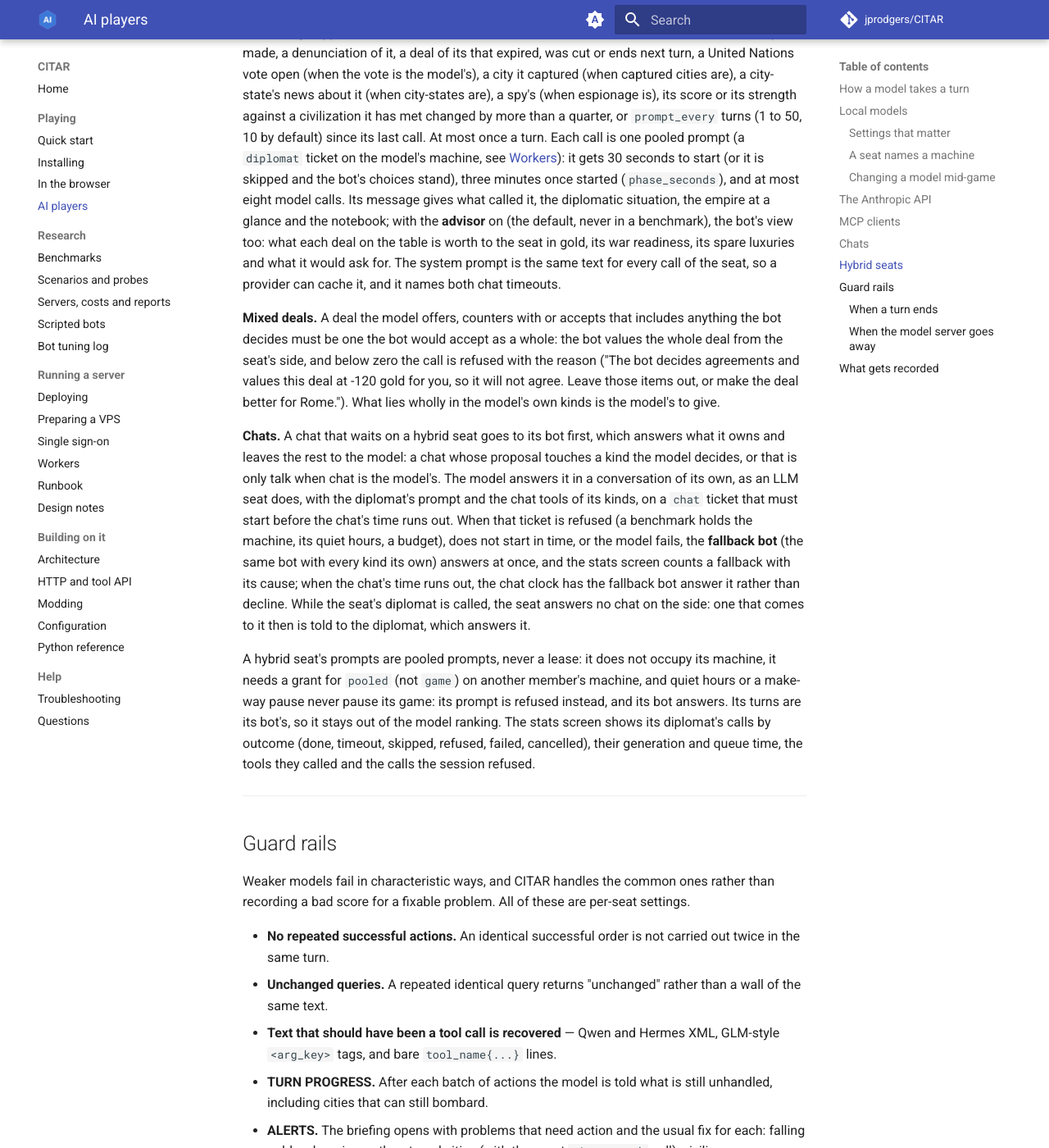
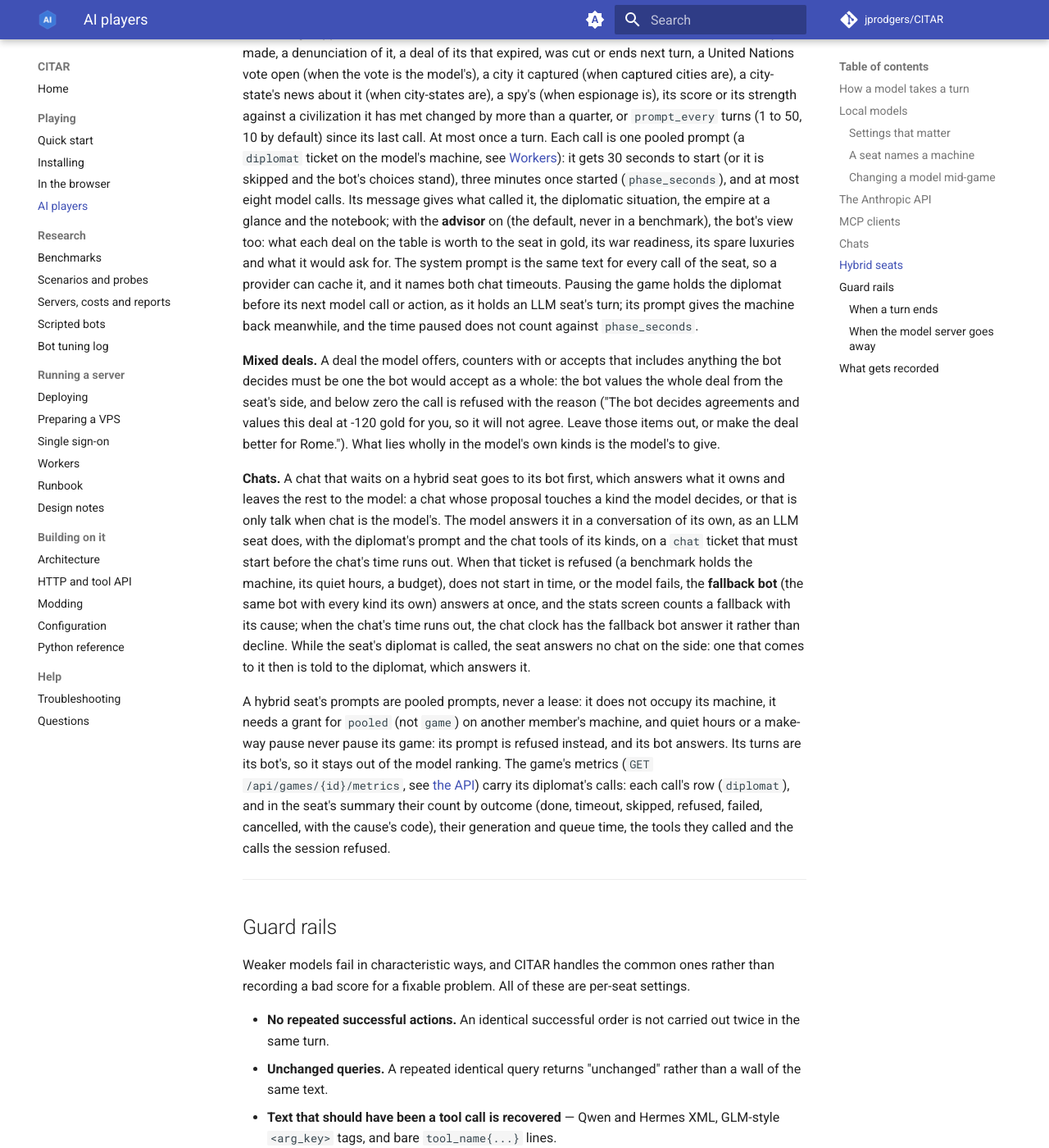
Before and after one commit to jprodgers/CITAR, an MkDocs documentation site: the page built from docs/AI_PLAYERS.md, in a window 1280 px wide and 1400 px high, scrolled down 6239 px. Shown: the whole window at 82% size. Built offline with MkDocs 1.6.1 and Material for MkDocs 9.7.7, drawn with Linux system fonts in a browser that asks for light colours; comment, search, counter and statistics services are not loaded.

Commit message:
docs: hybrid seats after the review (the veto reads the call as the engine does, a pause holds the diplomat, the metrics carry its rows)
AI_PLAYERS no longer says the stats screen shows the diplomat's calls (3-15 adds
that): the game's metrics carry them. ARCHITECTURE names bot_evaluate_call and
offer_of_call. The wiki is regenerated.

Co-Authored-By: Claude Opus 5.5 <noreply@anthropic.com>

```diff
--- a/docs/AI_PLAYERS.md
+++ b/docs/AI_PLAYERS.md
@@ -236,7 +236,9 @@ to start (or it is skipped and the bot's choices stand), three minutes once star
 situation, the empire at a glance and the notebook; with the **advisor** on (the default, never in a
 benchmark), the bot's view too: what each deal on the table is worth to the seat in gold, its war
 readiness, its spare luxuries and what it would ask for. The system prompt is the same text for every
-call of the seat, so a provider can cache it, and it names both chat timeouts.
+call of the seat, so a provider can cache it, and it names both chat timeouts. Pausing the game holds
+the diplomat before its next model call or action, as it holds an LLM seat's turn; its prompt gives
+the machine back meanwhile, and the time paused does not count against `phase_seconds`.
 
 **Mixed deals.** A deal the model offers, counters with or accepts that includes anything the bot
 decides must be one the bot would accept as a whole: the bot values the whole deal from the seat's
@@ -258,9 +260,10 @@ the diplomat, which answers it.
 A hybrid seat's prompts are pooled prompts, never a lease: it does not occupy its machine, it needs a
 grant for `pooled` (not `game`) on another member's machine, and quiet hours or a make-way pause
 never pause its game: its prompt is refused instead, and its bot answers. Its turns are its bot's, so
-it stays out of the model ranking. The stats screen shows its diplomat's calls by outcome (done, timeout, skipped, refused,
-failed, cancelled), their generation and queue time, the tools they called and the calls the session
-refused.
+it stays out of the model ranking. The game's metrics (`GET /api/games/{id}/metrics`, see
+[the API](API.md)) carry its diplomat's calls: each call's row (`diplomat`), and in the seat's
+summary their count by outcome (done, timeout, skipped, refused, failed, cancelled, with the cause's
+code), their generation and queue time, the tools they called and the calls the session refused.
 
 ---
 
```
Also changed, not shown: docs/ARCHITECTURE.md (+5 -2 lines), wiki/AI-players.md (+7 -4 lines), wiki/Architecture.md (+5 -2 lines).
